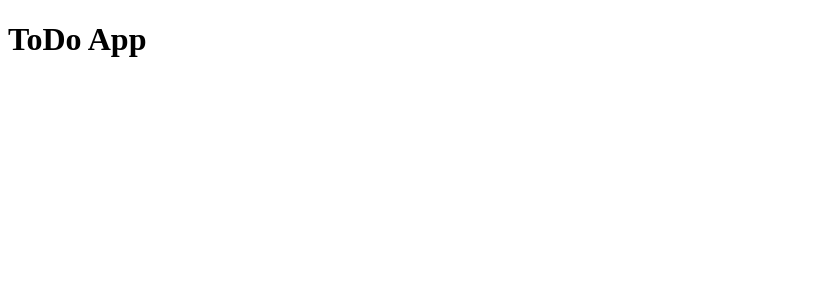
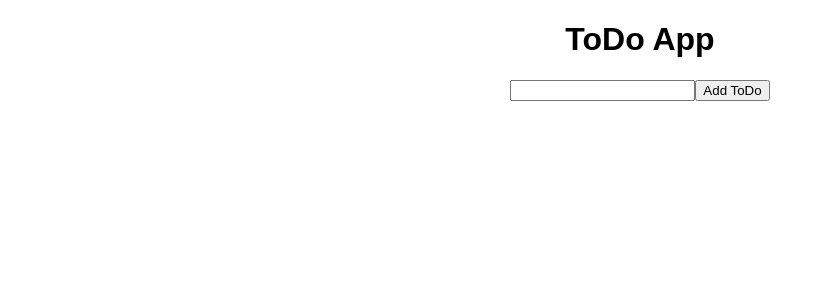
Before and after one commit to Zahra947/to-do-list, a React (Create React App) app: page / in a window 1280 px wide. Shown: the top 300 px of the page, without its empty margins (0-825 px from the left). Built offline with nearby package versions, Linux system fonts and the light colour scheme.

Commit message:
set usestates to input and keep items

```diff
--- a/src/App.js
+++ b/src/App.js
@@ -1,9 +1,24 @@
+import React, { useState } from "react";
 import "./styles.css";
 
 export default function App() {
+  const [todos, setTodos] = useState([]);
+  const [input, setInput] = useState("");
+
+  const addTodo = (event) => {
+    //we want to keep what we have, append new tems to the array
+    setTodos([...todos, input]);
+  };
   return (
-    <div className="todo-app">
+    <div className="App">
       <h1>ToDo App</h1>
+      <input value={input} onChange={(event) => setInput(event.target.value)} />
+      <button onClick={addTodo}>Add ToDo</button>
+      <ul>
+        {todos.map((todo) => (
+          <li>{todo}</li>
+        ))}
+      </ul>
     </div>
   );
 }
```
